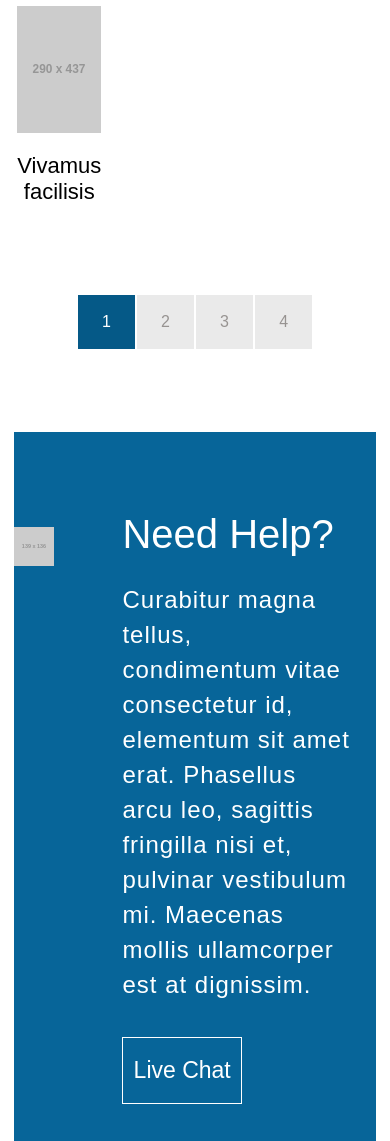
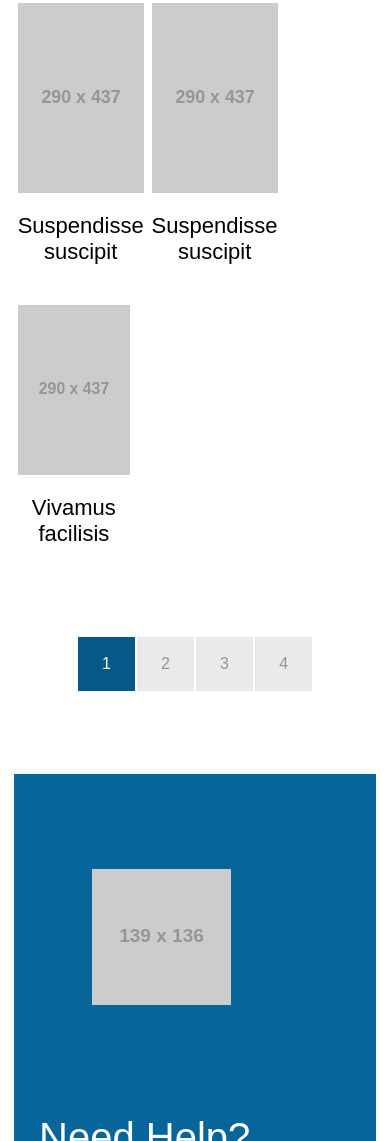
Before and after one commit to saifaliaxioned/shelf_temp, a plain HTML site: page index.html in a window 390 px wide. Shown: the part 1811-2952 px from the top of the page. Drawn offline with Linux system fonts and the light colour scheme; placeholder pictures from the web are drawn by us.

Commit message:
768px media query added

```diff
--- a/assets/css/style.css
+++ b/assets/css/style.css
@@ -384,3 +384,27 @@ footer .wrapper{
 
 
 }
+
+/*media query for 768px starts here*/
+@media only screen and (max-width: 768px) {
+
+  /* books-store sec start */
+
+  .books {
+    flex-basis: 31%;
+    margin: 10px 1.1%;
+  }
+
+  /* books-store sec end */
+
+  .image-box {
+    flex-basis: 100%;
+    justify-content: center;
+  }
+
+  .help-para {
+    padding: 30px 7%;
+    flex-basis: 100%;
+  }
+
+}
```
